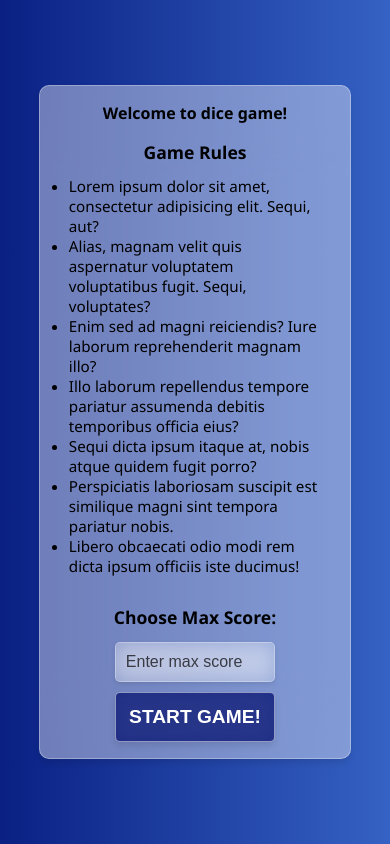
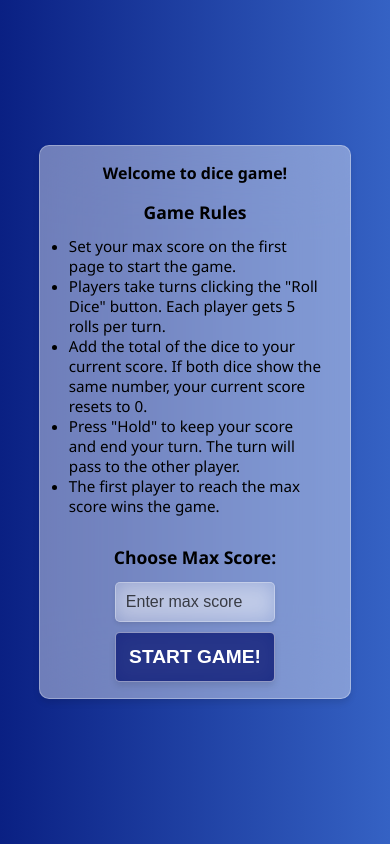
Before and after one commit to expozonee/roll-dice-game, a React (Vite) app: page / in a window 390 px wide. Built offline with nearby package versions, Linux system fonts and the light colour scheme.

Commit message:
replaced the lorem ipsum rules placeholder with the actual rules and fixed the font sizes on the mobile screen

```diff
--- a/src/components/GameButtons/GameButtons.css
+++ b/src/components/GameButtons/GameButtons.css
@@ -19,6 +19,10 @@ button {
   backdrop-filter: blur(10px);
   box-shadow: 0 4px 6px rgba(0, 0, 0, 0.1);
   border: 1px solid rgba(255, 255, 255, 0.5);
+}
+
+button:disabled {
+  opacity: 0.6;
 }
 
 img {
--- a/src/components/GameButtons/GameButtons.tsx
+++ b/src/components/GameButtons/GameButtons.tsx
@@ -1,4 +1,5 @@
 import "./GameButtons.css";
+import { useState } from "react";
 import { useGameContext } from "../../Providers/GameProvider";
 
 // types
@@ -13,9 +14,16 @@ export default function GameButtons({
     useGameContext();
   const [dices, setDices] = useDices();
   const [gameSettings] = useGameSettings();
+  const [rollDiceLimit, setRollDiceLimit] = useState(5);
   const maxScore = +gameSettings.maxScore!;
 
   function RollDiceHandleClick() {
+    if (rollDiceLimit > 0) {
+      setRollDiceLimit((prev) => prev - 1);
+    }
+
+    if (rollDiceLimit === 0) return;
+
     const randomNumber1 = Math.floor(Math.random() * 6) + 1;
     const randomNumber2 = Math.floor(Math.random() * 6) + 1;
 
@@ -67,8 +75,11 @@ export default function GameButtons({
       <img src={`images/dice-${dices.diceOne}.png`} alt="dice-image" />
       <img src={`images/dice-${dices.diceTwo}.png`} alt="dice-image" />
 
-      <button disabled={isThereAWinner} onClick={RollDiceHandleClick}>
-        Roll Dice
+      <button
+        disabled={isThereAWinner || rollDiceLimit === 0}
+        onClick={RollDiceHandleClick}
+      >
+        Roll Dice ({rollDiceLimit})
       </button>
       <button disabled={isThereAWinner} onClick={HoldBtnHandleClick}>
         Hold
--- a/src/components/GameSettingsAndRules/GameRules.tsx
+++ b/src/components/GameSettingsAndRules/GameRules.tsx
@@ -5,28 +5,20 @@ export default function GameRules() {
     <div className="game-rules">
       <h3>Game Rules</h3>
       <ul>
+        <li>Set your max score on the first page to start the game.</li>
         <li>
-          Lorem ipsum dolor sit amet, consectetur adipisicing elit. Sequi, aut?
+          Players take turns clicking the "Roll Dice" button. Each player gets 5
+          rolls per turn.
         </li>
         <li>
-          Alias, magnam velit quis aspernatur voluptatem voluptatibus fugit.
-          Sequi, voluptates?
+          Add the total of the dice to your current score. If both dice show the
+          same number, your current score resets to 0.
         </li>
         <li>
-          Enim sed ad magni reiciendis? Iure laborum reprehenderit magnam illo?
+          Press "Hold" to keep your score and end your turn. The turn will pass
+          to the other player.
         </li>
-        <li>
-          Illo laborum repellendus tempore pariatur assumenda debitis temporibus
-          officia eius?
-        </li>
-        <li>Sequi dicta ipsum itaque at, nobis atque quidem fugit porro?</li>
-        <li>
-          Perspiciatis laboriosam suscipit est similique magni sint tempora
-          pariatur nobis.
-        </li>
-        <li>
-          Libero obcaecati odio modi rem dicta ipsum officiis iste ducimus!
-        </li>
+        <li>The first player to reach the max score wins the game.</li>
       </ul>
     </div>
   );
--- a/src/components/PlayerCard/PlayerCurrentScore.css
+++ b/src/components/PlayerCard/PlayerCurrentScore.css
@@ -12,7 +12,7 @@
 }
 
 h3 {
-  font-size: clamp(1rem, 1.3vw, 1.5rem);
+  font-size: clamp(0.7rem, 1.5vw, 1.5rem);
 }
 
 p {
```
